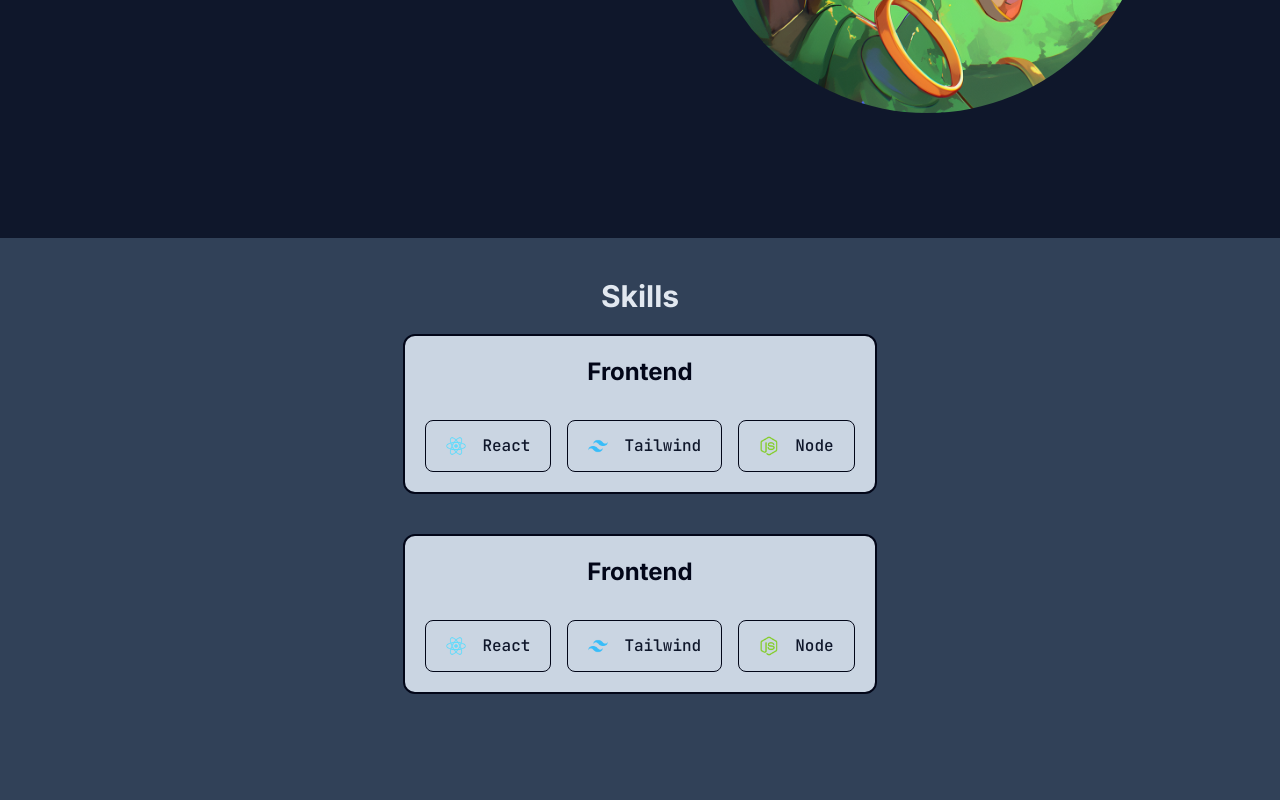
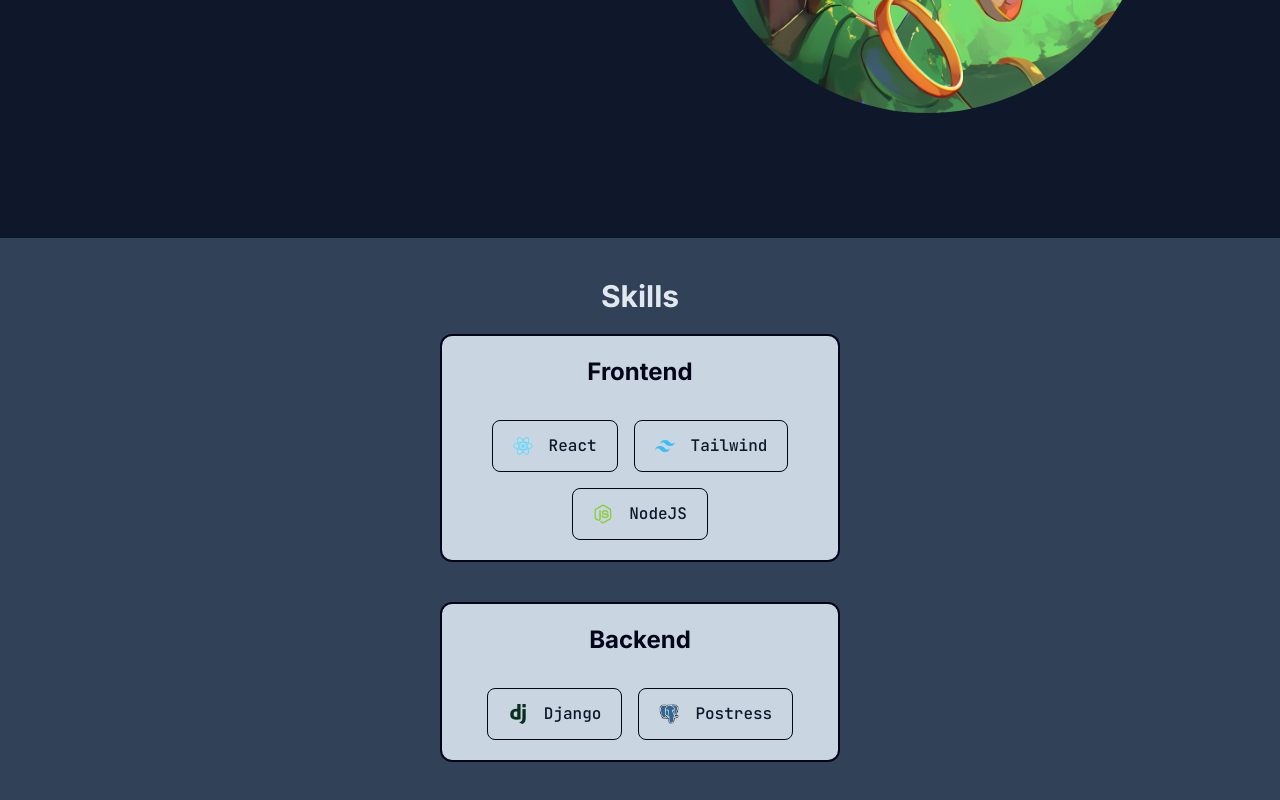
Before and after one commit to firepeashooter/portfolio, a React app in the folder portfolio/: page / in a window 1280 px wide. Shown: the part 562-1362 px from the top of the page. Built offline with nearby package versions, Linux system fonts and the light colour scheme; the HTML template or start-up script is replaced by a standard one.

Commit message:
Add generic Skill Cards

```diff
--- a/portfolio/src/Components/SkillCard.jsx
+++ b/portfolio/src/Components/SkillCard.jsx
@@ -1,20 +1,26 @@
 import Skill from "./Skill";
-import ReactIcon from "../assets/React.png"
-import TailwindIcon from "../assets/Tailwind CSS.png"
-import NodeIcon from "../assets/Node.js.png"
 
-function SkillCard() {
+function SkillCard({ category, skills }) {
 
 	return (
 
-		<div className="flex flex-col items-center justify-start border-2 border-slate-950 rounded-xl bg-slate-300 p-5 m-5 gap-8">
-			<h3 className="font-bold text-2xl text-slate-950">Frontend</h3>
+		<div className="flex flex-col items-center justify-start border-2 border-slate-950 rounded-xl bg-slate-300 w-full max-w-100 p-5 m-5 gap-8">
+			<h3 className="font-bold text-2xl text-slate-950">{category}</h3>
 			<div className="flex flex-wrap justify-center gap-4">
 
-				<Skill name="React" src={ReactIcon} alt="React Icon" />
-				<Skill name="Tailwind" src={TailwindIcon} alt="Tailwind Icon" />
-				<Skill name="Node" src={NodeIcon} alt="NodeJS Icon" />
+				{
+					skills.map((skill, index) => {
+						return (
+							<Skill
+								key={index}
+								name={skill.name}
+								src={skill.src}
+								alt={skill.alt}
 
+							/>
+						)
+					})
+				}
 
 			</div>
 
--- a/portfolio/src/Components/Skills.jsx
+++ b/portfolio/src/Components/Skills.jsx
@@ -1,4 +1,20 @@
 import SkillCard from "./SkillCard";
+import ReactIcon from "../assets/React.png"
+import TailwindIcon from "../assets/Tailwind CSS.png"
+import NodeIcon from "../assets/Node.js.png"
+import PostgressIcon from "../assets/PostgresSQL.png"
+import DjangoIcon from "../assets/Django.png"
+
+const frontendSkills = [
+	{ name: "React", src: ReactIcon, alt: "React Icon" },
+	{ name: "Tailwind", src: TailwindIcon, alt: "Tailwind Icon" },
+	{ name: "NodeJS", src: NodeIcon, alt: "React Icon" }
+]
+
+const backednSkills = [
+	{ name: "Django", src: DjangoIcon, alt: "Django Icon" },
+	{ name: "Postress", src: PostgressIcon, alt: "Postress Icon" },
+]
 
 function Skills() {
 
@@ -8,8 +24,8 @@
 
 			<h1 className="text-3xl text-slate-200 font-sans font-bold">Skills </h1>
 
-			<SkillCard />
-			<SkillCard />
+			<SkillCard category="Frontend" skills={frontendSkills} />
+			<SkillCard category="Backend" skills={backednSkills} />
 
 
 
```
Also changed, not shown: portfolio/src/assets/Django.png (added), portfolio/src/assets/PostgresSQL.png (added).
